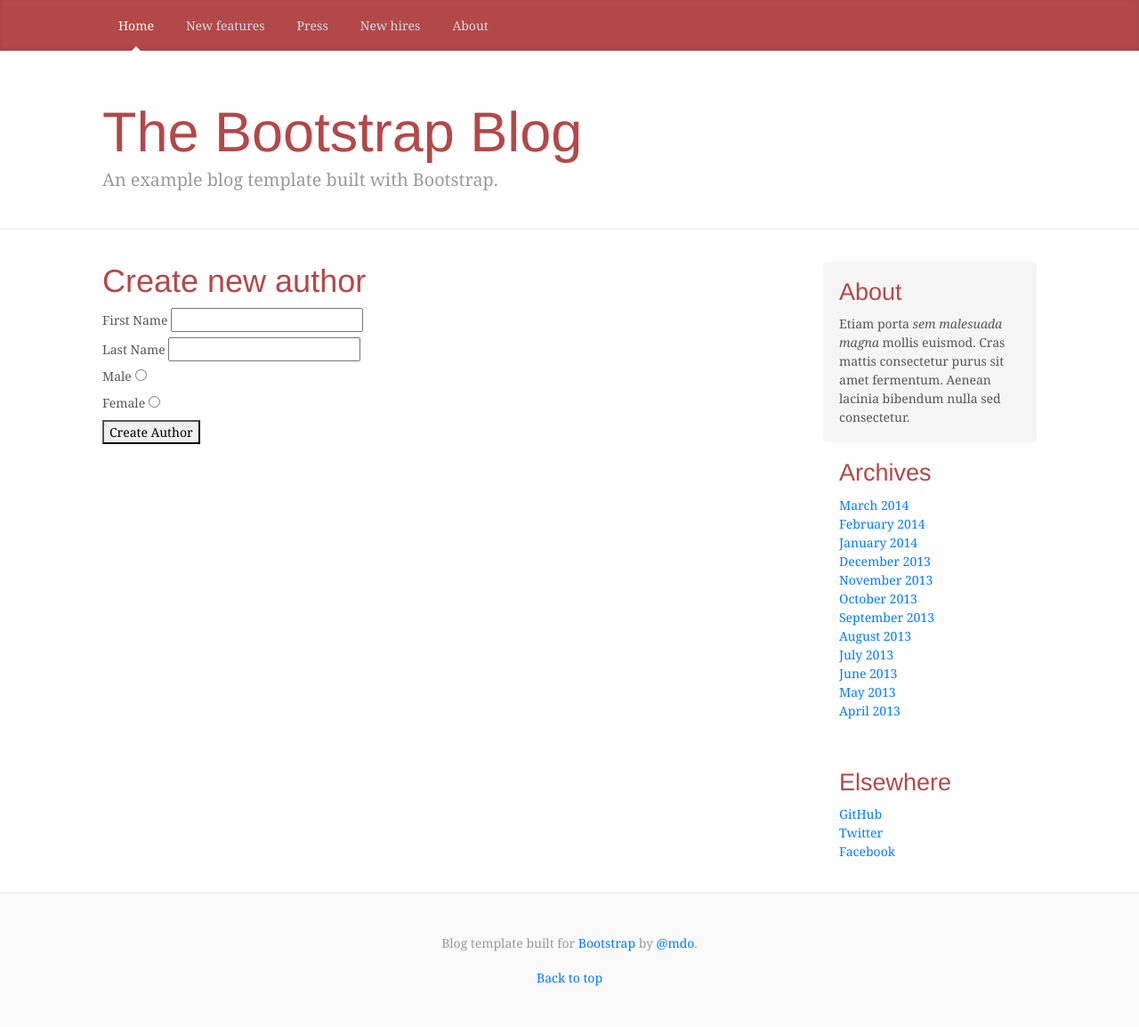
After one commit to marijanikolovski/blog, a PHP site: page /create-author.php in a window 1280 px wide. The commit adds this page. Shown: the whole page at 89% size. Run offline with PHP 8.4, Linux system fonts and the light colour scheme.

Commit message:
create-author, create-post, adding color to the feminine

```diff
--- /dev/null
+++ b/create-author.php
@@ -0,0 +1,54 @@
+<!doctype html>
+<html lang="en">
+<head>
+
+    <meta charset="utf-8">
+    <meta name="viewport" content="width=device-width, initial-scale=1, shrink-to-fit=no">
+    <meta name="description" content="">
+    <meta name="author" content="">
+    <link rel="icon" href="../../../../favicon.ico">
+
+    <title>Vivify Blog</title>
+
+    <!-- Bootstrap core CSS -->
+    <link rel="stylesheet" href="https://maxcdn.bootstrapcdn.com/bootstrap/4.0.0-beta.2/css/bootstrap.min.css" integrity="sha384-PsH8R72JQ3SOdhVi3uxftmaW6Vc51MKb0q5P2rRUpPvrszuE4W1povHYgTpBfshb" crossorigin="anonymous">
+
+    <!-- Custom styles for this template -->
+    <link href="styles/blog.css" rel="stylesheet">
+    <link href="styles/styles.css" rel="stylesheet">
+</head>
+
+<body>
+    <?php include ('header.php')?>
+    <main role="main" class="container">
+        <div class="row">
+            <div class="col-sm-8 blog-main">
+                <div class="blog-post">
+                    <h2>Create new author</h2>
+                        <form method="POST" action="create-author.php">
+                        <div>
+                            <label>First Name</label>
+                            <input type="text" name="first_name">
+                        </div>
+                        <div>
+                            <label>Last Name</label>
+                            <input  type="text" name="last_name">
+                        </div>
+                        <div>
+                            <label for="male">Male</label>
+                            <input name="gender"  type="radio">
+                        </div>
+                        <div>
+                            <label for="female">Female</label>
+                            <input name="gender" type="radio">
+                        </div>
+                        <button>Create Author</button>
+                    </form>
+                </div><!-- /.blog-post -->
+            </div><!-- /.row -->
+            <?php include ('sidebar.php') ?>
+        </div><!-- /.blog-main -->
+    </main><!-- /.container -->
+    <?php include('footer.php')?>
+</body>
+</html>
--- a/styles/styles.css
+++ b/styles/styles.css
@@ -21,3 +21,11 @@ h6,
 .blog-post-title:hover {
     text-decoration: underline;
 }
+
+.male {
+    color: blue;
+}
+
+.female {
+    color: pink;
+}
```
Also changed, not shown: create-post.php (+7 -6 lines).
